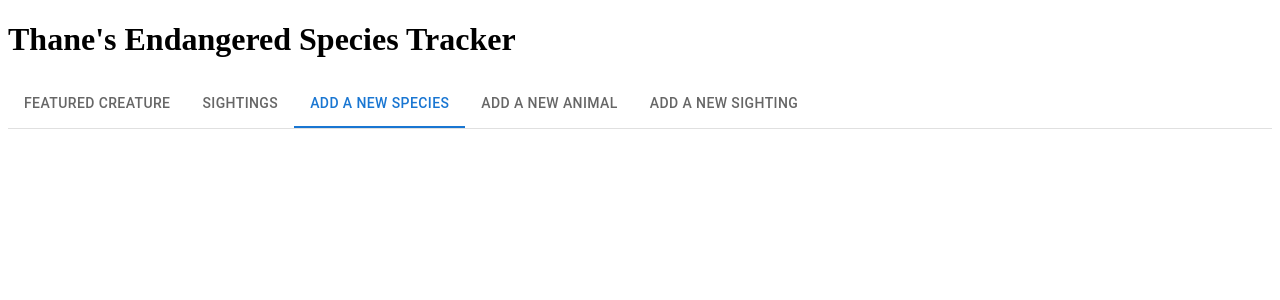
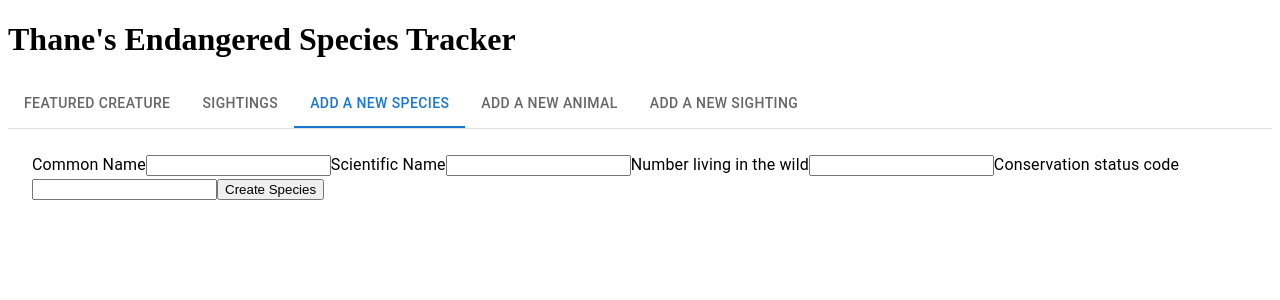
Before and after one commit to themagicianking/endangered-species, a React (Vite) app in the folder client/: page / in a window 1280 px wide. Both pictures are taken after a click on the tab "ADD A NEW SPECIES". Shown: the top 300 px of the page. Built offline with nearby package versions, Linux system fonts and the light colour scheme.

Commit message:
Added AddSpecies component.

```diff
--- /dev/null
+++ b/client/src/components/AddSpecies.jsx
@@ -0,0 +1,29 @@
+export default function AddSpecies() {
+  const handleSubmit = (event) => {
+    event.preventDefault();
+    const SPECIES = {
+      commonName: event.target["common-name"].value,
+      scientificName: event.target["scientific-name"].value,
+      wildNum: event.target["wild-num"].value,
+      cscode: event.target.cscode.value,
+      timestamp: Date.now(),
+    };
+    console.log(SPECIES);
+
+    event.target.reset();
+  };
+
+  return (
+    <form onSubmit={handleSubmit}>
+      <label htmlFor="common-name">Common Name</label>
+      <input id="common-name" name="common-name" type="text"></input>
+      <label htmlFor="scientific-name">Scientific Name</label>
+      <input id="scientific-name" name="scientific-name" type="text"></input>
+      <label htmlFor="wild-num">Number living in the wild</label>
+      <input id="wild-num" name="wild-num" type="number"></input>
+      <label htmlFor="cscode">Conservation status code</label>
+      <input id="cscode" name="cscode" type="text"></input>
+      <button type="submit">Create Species</button>
+    </form>
+  );
+}
--- a/client/src/components/Tabs.jsx
+++ b/client/src/components/Tabs.jsx
@@ -4,6 +4,7 @@ import Tab from "@mui/material/Tab";
 import TabContext from "@mui/lab/TabContext";
 import TabList from "@mui/lab/TabList";
 import TabPanel from "@mui/lab/TabPanel";
+import AddSpecies from "./AddSpecies";
 import AddAnimal from "./AddAnimal";
 import AddSighting from "./AddSighting";
 
@@ -28,8 +29,12 @@ export default function Tabs() {
         </Box>
         <TabPanel value="0"></TabPanel>
         <TabPanel value="1"></TabPanel>
-        <TabPanel value="2"></TabPanel>
-        <TabPanel value="3"><AddAnimal /></TabPanel>
+        <TabPanel value="2">
+          <AddSpecies />
+        </TabPanel>
+        <TabPanel value="3">
+          <AddAnimal />
+        </TabPanel>
         <TabPanel value="4">
           <AddSighting />
         </TabPanel>
```
